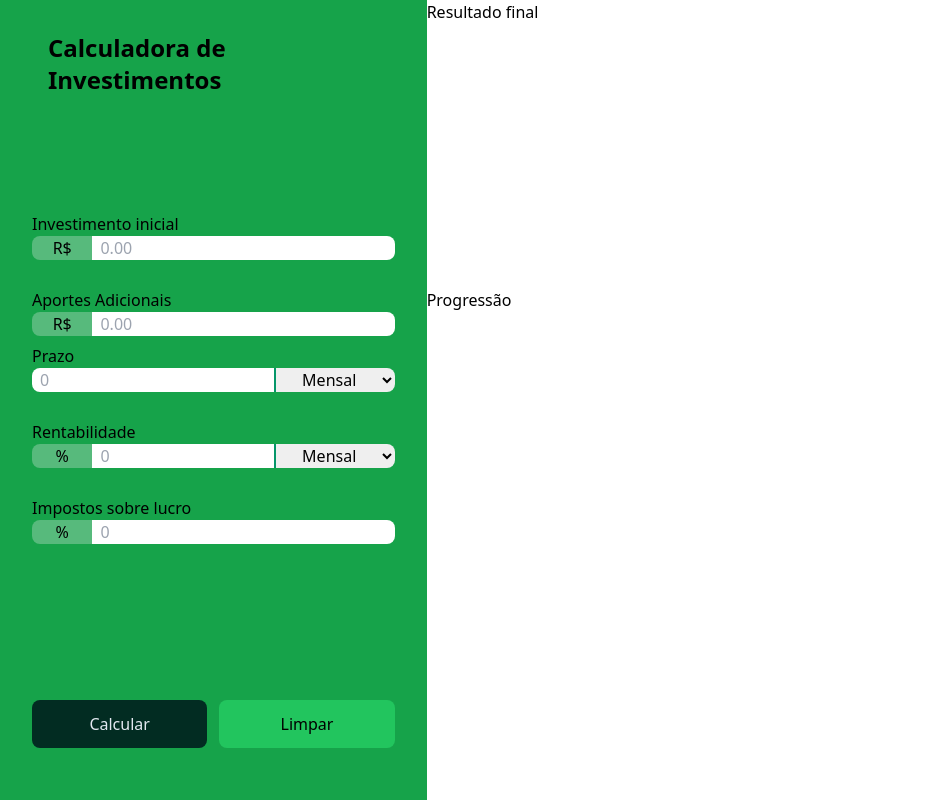
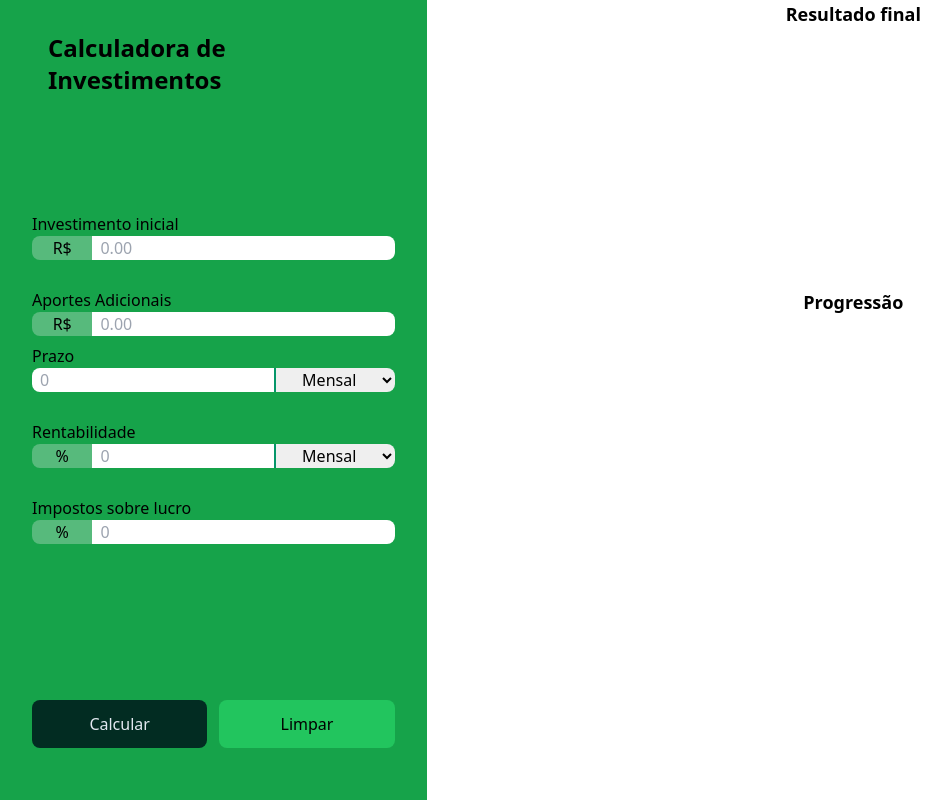
Before and after one commit to Barreto04/CalculadoraDeInvestimentos, a website built with Vite: page index.html in a window 1280 px wide. Shown: the whole page, without its empty margins (0-951 px from the left). Built offline with nearby package versions, Linux system fonts and the light colour scheme.

Commit message:
Gráficos estilizados

```diff
--- a/index.html
+++ b/index.html
@@ -63,14 +63,14 @@
       <button id="clear-form" class="w-1/2 rounded-lg bg-green-500 hover:bg-emerald-700">Limpar</button>
     </div>
   </aside>
-  <main class="h-full">
-    <section id="charts-container">
-      <div class="h-[36dvh]">
-        <p>Resultado final</p>
+  <main class="row-span-2 col-span-2">
+    <section id="charts-container" class="h-full">
+      <div class="h-[36%] flex flex-col items-center pb-10">
+        <p class="font-bold text-lg">Resultado final</p>
         <canvas id="final-money-distribution"></canvas>
       </div>
-      <div class="h-[56dvh]">
-        <p>Progressão</p>
+      <div class="h-[56%] flex flex-col items-center pb-10">
+        <p class="font-bold text-lg">Progressão</p>
         <canvas id="progression"></canvas>
       </div>
     </section>
```
